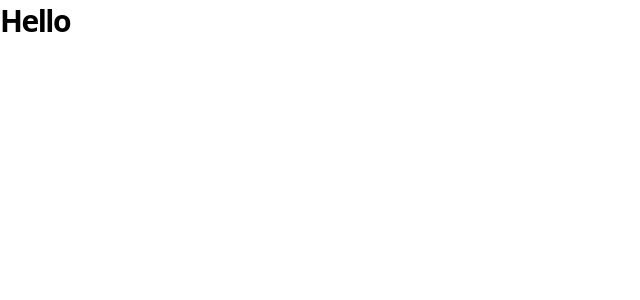
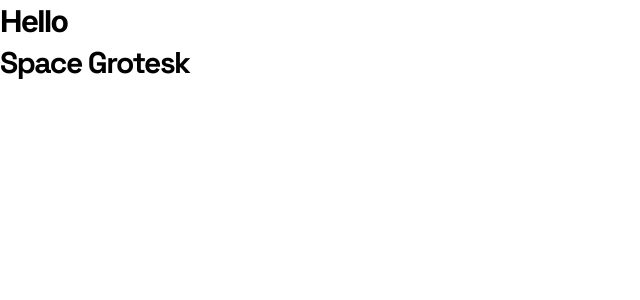
Before and after one commit to IrinaBBB/nextjs-app, a Next.js app: page / in a window 1280 px wide. Shown: the top 300 px of the page, without its empty margins (0-640 px from the left). Built offline with nearby package versions, Linux system fonts and the light colour scheme.

Commit message:
Add fonts

```diff
--- a/app/globals.css
+++ b/app/globals.css
@@ -41,9 +41,6 @@
     --background-image-auth-light: url("/images/auth-light.png");
 
     --breakpoint-xs: 420px;
-
-    --font-inter: var(--font-inter);
-    --font-space-grotesk: var(--font-space-grotesk);
 }
 
 /*
@@ -62,6 +59,10 @@
     ::file-selector-button {
         border-color: var(--color-gray-200, currentcolor);
     }
+}
+
+@utility font-spaceGrotesk {
+    font-family: var(--font-space-grotesk), system-ui, sans-serif;
 }
 
 @utility background-light850_dark100 {
--- a/app/layout.tsx
+++ b/app/layout.tsx
@@ -1,15 +1,20 @@
+import React from 'react'
+
 import type { Metadata } from 'next'
-import { Geist, Geist_Mono } from 'next/font/google'
+import { Inter, Space_Grotesk } from 'next/font/google'
 import './globals.css'
 
-const geistSans = Geist({
-    variable: '--font-geist-sans',
+
+const inter = Inter({
+    variable: '--font-inter',
     subsets: ['latin'],
+    weight: ['100', '200', '300', '400', '500', '700', '800', '900'],
 })
 
-const geistMono = Geist_Mono({
-    variable: '--font-geist-mono',
+const spaceGrotesk = Space_Grotesk({
+    variable: '--font-space-grotesk',
     subsets: ['latin'],
+    weight: ['300', '400', '500', '700'],
 })
 
 export const metadata: Metadata = {
@@ -25,7 +30,7 @@
     return (
         <html lang='en'>
         <body
-            className={`${geistSans.variable} ${geistMono.variable} antialiased`}
+            className={`${inter.className} ${spaceGrotesk.variable} antialiased`}
         >
         {children}
         </body>
--- a/app/page.tsx
+++ b/app/page.tsx
@@ -2,9 +2,10 @@
 
 function Page() {
     return (
-        <div>
+        <>
             <h1 className='h1-bold'>Hello</h1>
-        </div>
+            <h1 className='h1-bold font-spaceGrotesk'>Space Grotesk</h1>
+        </>
     )
 }
 
```
